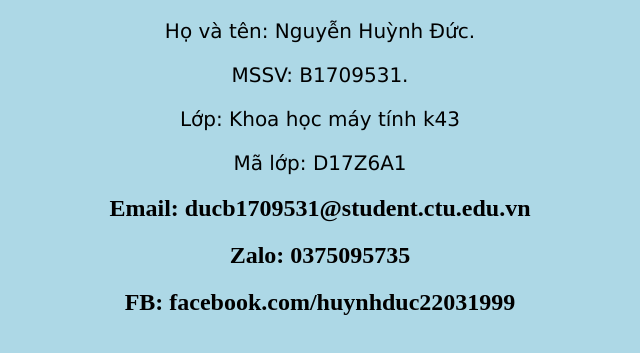
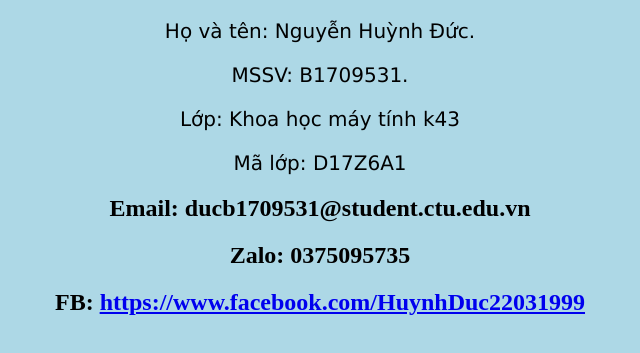
Before and after one commit to DucB1709531/LTW_HK1_2022_2023, a plain HTML site: page CV_Nguyen_Huynh_Duc_B1709531.html in a window 1280 px wide. Shown: the part 61-414 px from the top of the page, without its empty margins (320-960 px from the left). Drawn offline with Linux system fonts and the light colour scheme.

Commit message:
Add files via upload

```diff
--- a/CV_Nguyen_Huynh_Duc_B1709531.html
+++ b/CV_Nguyen_Huynh_Duc_B1709531.html
@@ -26,7 +26,7 @@ p {
 <p>Mã lớp: D17Z6A1 </p>
 <h2>Email: ducb1709531@student.ctu.edu.vn</h2>
 <h2>Zalo: 0375095735</h2>
-<h2>FB: facebook.com/huynhduc22031999</h2>
+<h2>FB: <a href= " https://www.facebook.com/HuynhDuc22031999 " > https://www.facebook.com/HuynhDuc22031999 </a> <h2>
 
 </body>
 </html>
```
